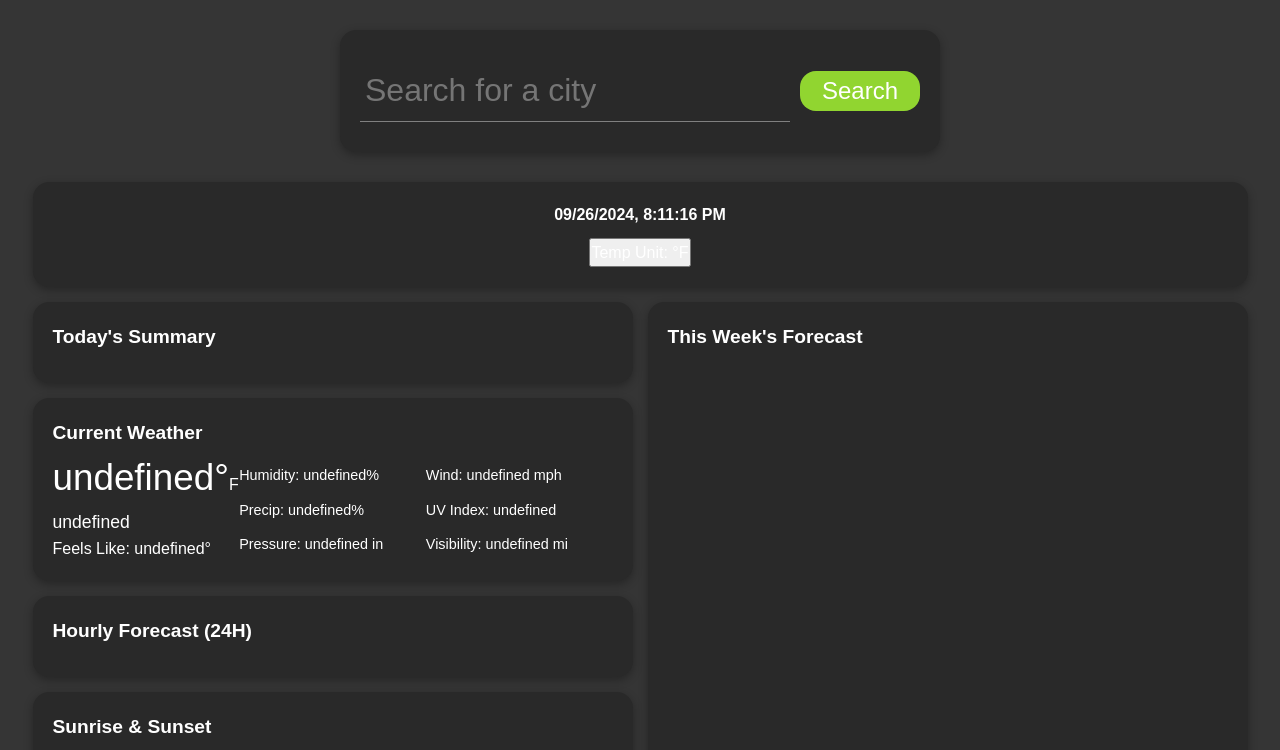
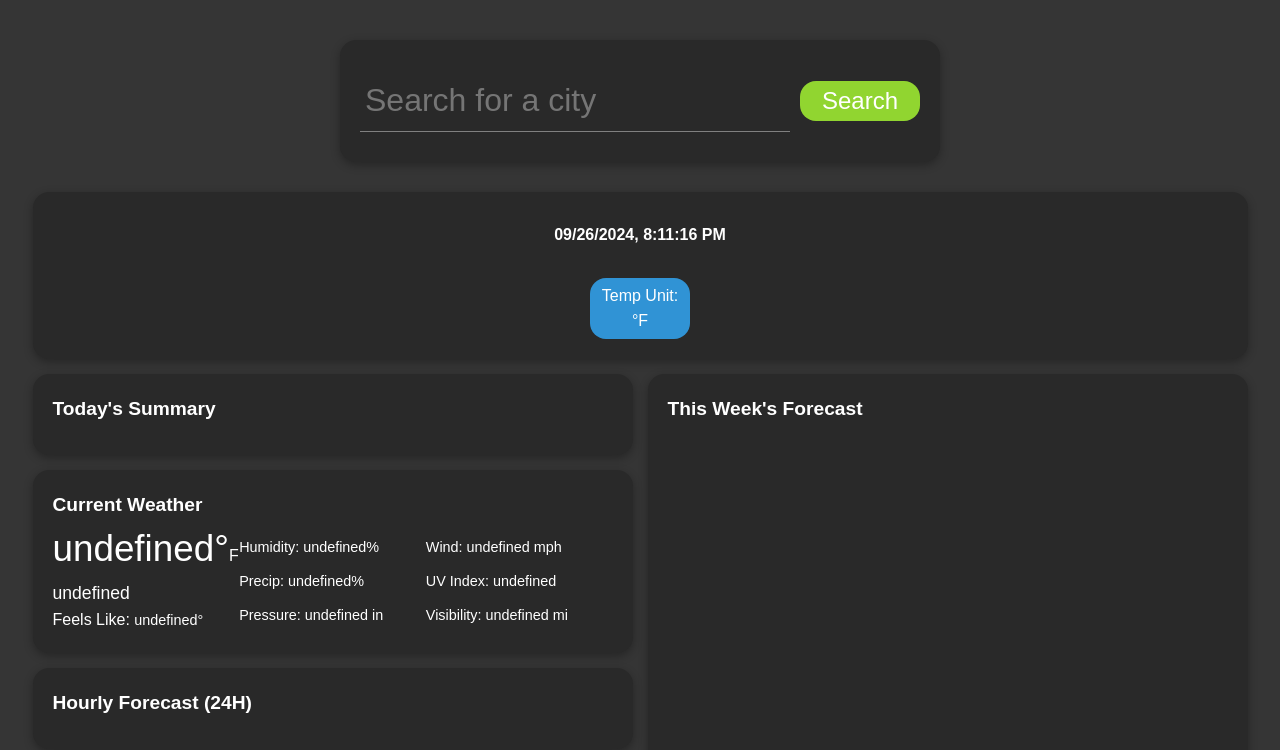
Before and after one commit to joel-jcs/top-js-weather, a website built with webpack: page src/index.html in a window 1280 px wide. Both pictures are taken after typing "Sample" into the empty fields and a click on the button "Search". Shown: the top 750 px of the page. Built offline with nearby package versions, Linux system fonts and the light colour scheme; no server answers.

Commit message:
updated styling and structure for location card due to the new temp switcher button. Added animation for buttons

```diff
--- a/src/styles.css
+++ b/src/styles.css
@@ -19,9 +19,10 @@
 
 main {
   background-color: var(--content-bg);
-  padding: 20px 0;
+  padding: 30px 0;
   padding-bottom: 100px;
   display: flex;
+  min-height: 100vh;
 }
 
 #content-container {
@@ -69,6 +70,18 @@ h2 {
   font-size: 1.2rem;
 }
 
+button {
+  cursor: pointer;
+}
+
+button:hover {
+  opacity: 0.8;
+}
+
+button:active {
+  transform: scale(0.95);
+}
+
 #search-box {
   grid-area: search;
   display: flex;
@@ -104,7 +117,6 @@ h2 {
   outline: none;
   background-color: rgb(145, 213, 48);
   color: white;
-  cursor: pointer;
 }
 
 #loading-animation {
@@ -145,8 +157,25 @@ h2 {
   flex-direction: column;
   justify-content: center;
   align-items: center;
+  gap: 30px;
+  width: 100%;
+}
+
+#location-info {
+  display: flex;
+  flex-direction: column;
+  justify-content: center;
+  align-items: center;
   gap: 10px;
-  width: 100%;
+}
+
+#temp-btn {
+  border-radius: 1rem;
+  padding: 5px 10px;
+  width: 100px;
+  background-color: rgb(48, 147, 213);
+  color: white;
+  border: none;
 }
 
 #weather-summary-container {
@@ -163,7 +192,7 @@ h2 {
     'heading heading'
     'temp stats'
     'desc stats'
-    'realfeel stats';
+    'feelslike stats';
   grid-template-columns: 1fr 2fr;
   grid-area: current;
 }
@@ -189,8 +218,8 @@ h2 {
   font-size: 1.1rem;
 }
 
-#current-real-feel {
-  grid-area: realfeel;
+#current-feels-like {
+  grid-area: feelslike;
   font-size: 0.9rem;
 }
 
```
